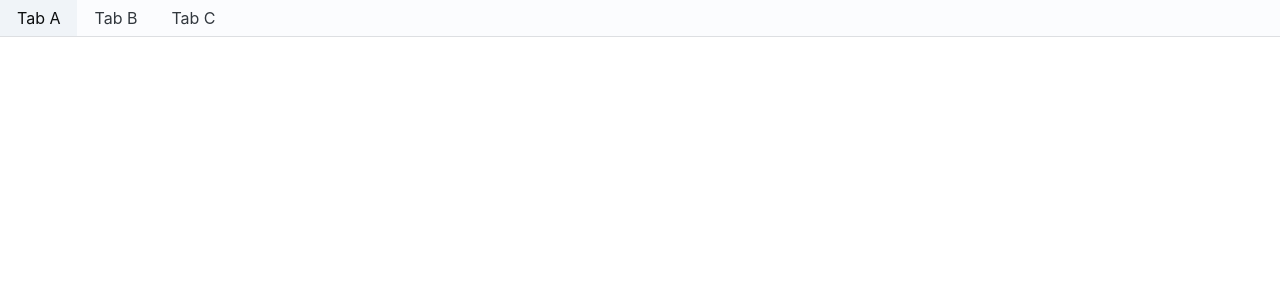
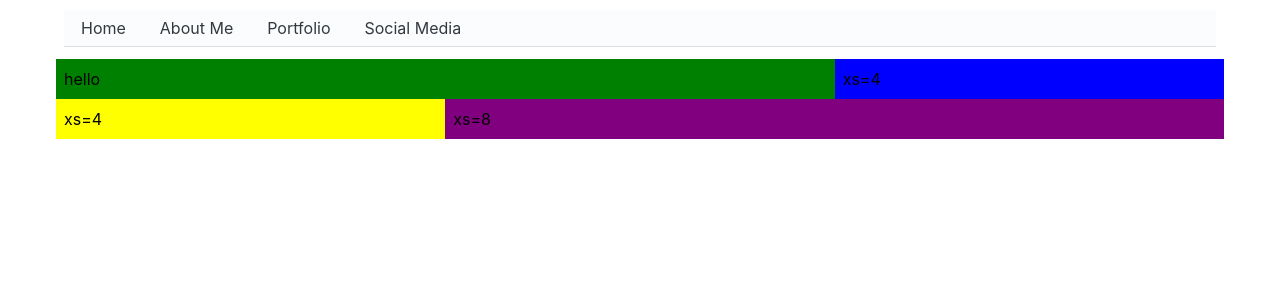
Before and after one commit to cs-paz/PersonalSite, a Next.js app: page / in a window 1280 px wide. Shown: the top 300 px of the page. Built offline with nearby package versions, Linux system fonts and the light colour scheme.

Commit message:
commit work in progress

```diff
--- /dev/null
+++ b/app/components/HomeContent.tsx
@@ -0,0 +1,23 @@
+import Grid from '@mui/joy/Grid';
+import Item from '@mui/joy/Grid';
+
+function HomeContent() {
+    return (
+        <Grid container spacing={2} sx={{ flexGrow: 1 }} style={{color:"black"}}>
+            <Grid xs={8} style={{backgroundColor: "green"}}>
+                <Item>hello</Item>
+            </Grid>
+            <Grid xs={4} style={{backgroundColor: "blue"}}>
+                <Item>xs=4</Item>
+            </Grid>
+            <Grid xs={4} style={{backgroundColor: "yellow"}}>
+                <Item>xs=4</Item>
+            </Grid>
+            <Grid xs={8} style={{backgroundColor: "purple"}}>
+                <Item>xs=8</Item>
+            </Grid>
+        </Grid>
+    )
+}
+
+export default HomeContent
--- /dev/null
+++ b/app/components/Layout.tsx
@@ -0,0 +1,16 @@
+import { CssVarsProvider } from '@mui/joy/styles'
+import CssBaseline from '@mui/joy/CssBaseline'
+import NavBar from './NavBar'
+import HomeContent from './HomeContent'
+
+export default function Layout() {
+  return (
+      <CssVarsProvider>
+        {/* must be used under CssVarsProvider */}
+        <CssBaseline />
+          <NavBar/>
+          <HomeContent></HomeContent>
+        {/* The rest of your application */}
+      </CssVarsProvider>
+  )
+}
--- a/app/components/NavBar.tsx
+++ b/app/components/NavBar.tsx
@@ -4,11 +4,12 @@ import Tab from '@mui/joy/Tab';
 
 function NavBar() {
   return (
-    <Tabs>
+    <Tabs style={{marginBottom: "20px"}}>
         <TabList>
-        <Tab value={1}>Tab A</Tab>
-        <Tab value={2}>Tab B</Tab>
-        <Tab value={3}>Tab C</Tab>
+            <Tab value={1}>Home</Tab>
+            <Tab value={2}>About Me</Tab>
+            <Tab value={3}>Portfolio</Tab>
+            <Tab value={4}>Social Media</Tab>
         </TabList>
     </Tabs>
   )
--- a/app/layout.tsx
+++ b/app/layout.tsx
@@ -1,8 +1,5 @@
 'use client'
 import './globals.css'
-import { CssVarsProvider } from '@mui/joy/styles'
-import CssBaseline from '@mui/joy/CssBaseline'
-import NavBar from './components/NavBar'
 
 export default function RootLayout({
   children,
@@ -10,12 +7,10 @@ export default function RootLayout({
   children: React.ReactNode
 }) {
   return (
-    <CssVarsProvider>
-      {/* must be used under CssVarsProvider */}
-      <CssBaseline />
-      <NavBar/>
-
-      {/* The rest of your application */}
-    </CssVarsProvider>
+    <html lang="en">
+      <body style={{paddingTop: "10px", width: "90%", margin: "auto"}}>
+        {children}
+      </body>
+    </html>
   )
 }
--- a/app/page.tsx
+++ b/app/page.tsx
@@ -1,7 +1,9 @@
+'use client'
+import './globals.css'
+
 import Image from 'next/image'
+import Layout from './components/Layout'
 
 export default function Home() {
-  return (
-    <div style={{color:"Black"}}>Hello world</div>
- )
+  return <Layout/>
 }
```
